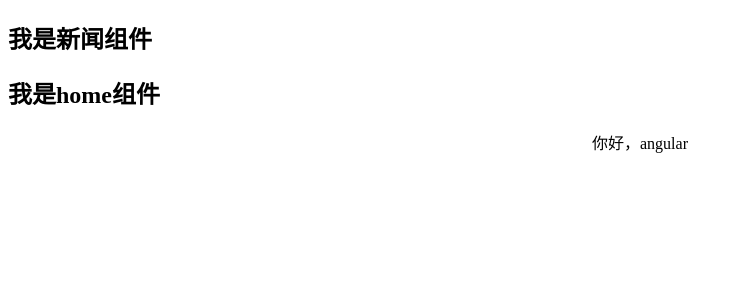
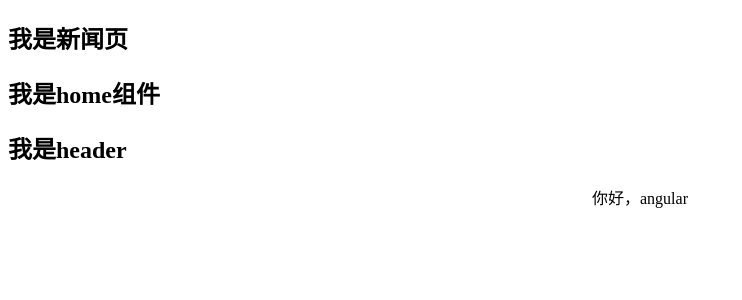
Before and after one commit to yhyancy/Angularbili20200321, an Angular app: page / in a window 1280 px wide. Shown: the top 300 px of the page, without its empty margins (0-742 px from the left). Built offline with nearby package versions, Linux system fonts and the light colour scheme.

Commit message:
数据绑定

```diff
--- a/src/app/app.component.html
+++ b/src/app/app.component.html
@@ -3,4 +3,5 @@
 <!-- * * * * * * * * * * is only a placeholder * * * * * * * * * * -->
 <app-news></app-news>
 <app-home></app-home>
+<app-header></app-header>
 <div style="text-align: center;"> 你好，angular</div>
--- a/src/app/components/news/news.component.html
+++ b/src/app/components/news/news.component.html
@@ -1 +1 @@
-<h2>我是新闻组件</h2>
+<h2>{{ title }}</h2>
--- a/src/app/components/news/news.component.ts
+++ b/src/app/components/news/news.component.ts
@@ -6,7 +6,7 @@ import { Component, OnInit } from '@angular/core';
   styleUrls: ['./news.component.scss']
 })
 export class NewsComponent implements OnInit {
-
+  title = '我是新闻页'
   constructor() { }
 
   ngOnInit() {
```
